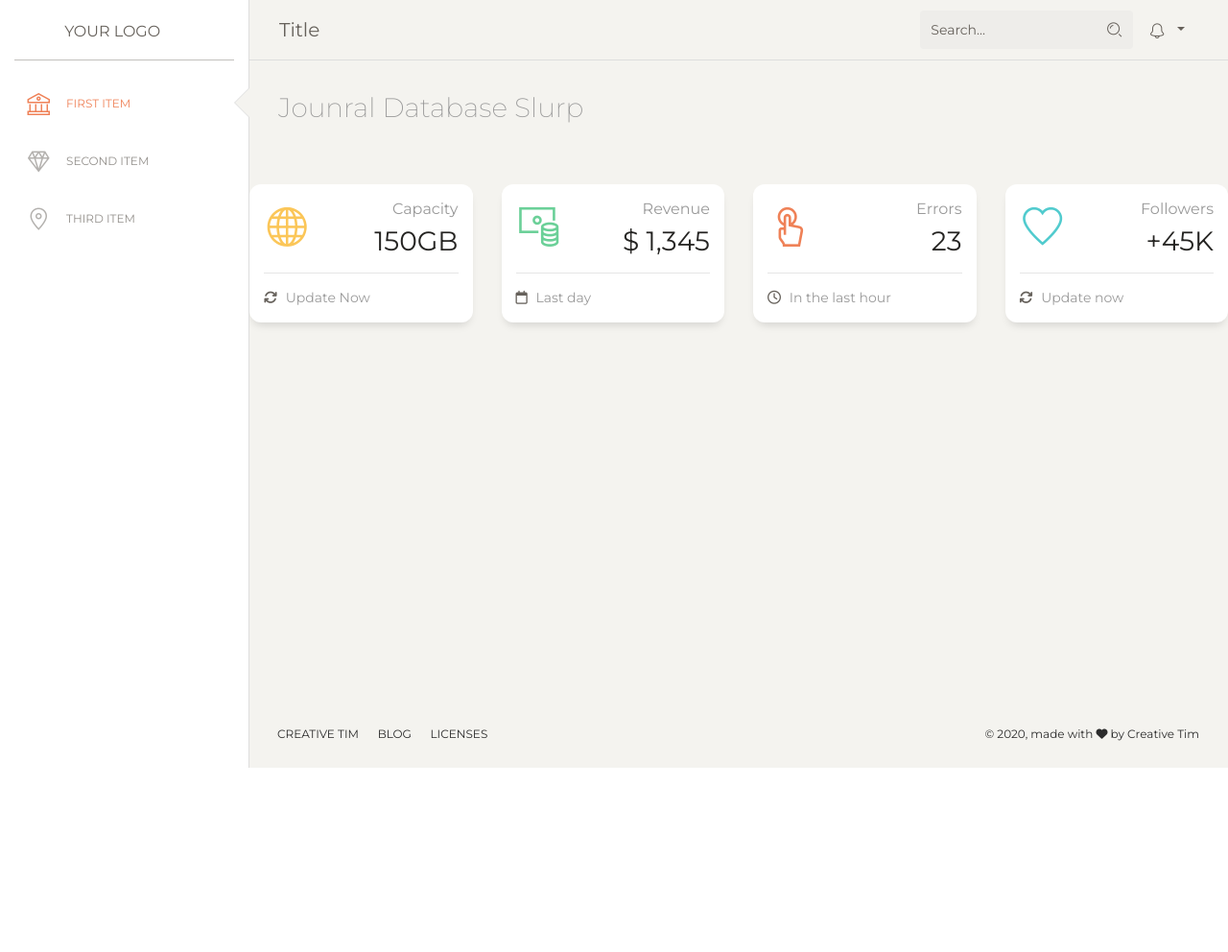
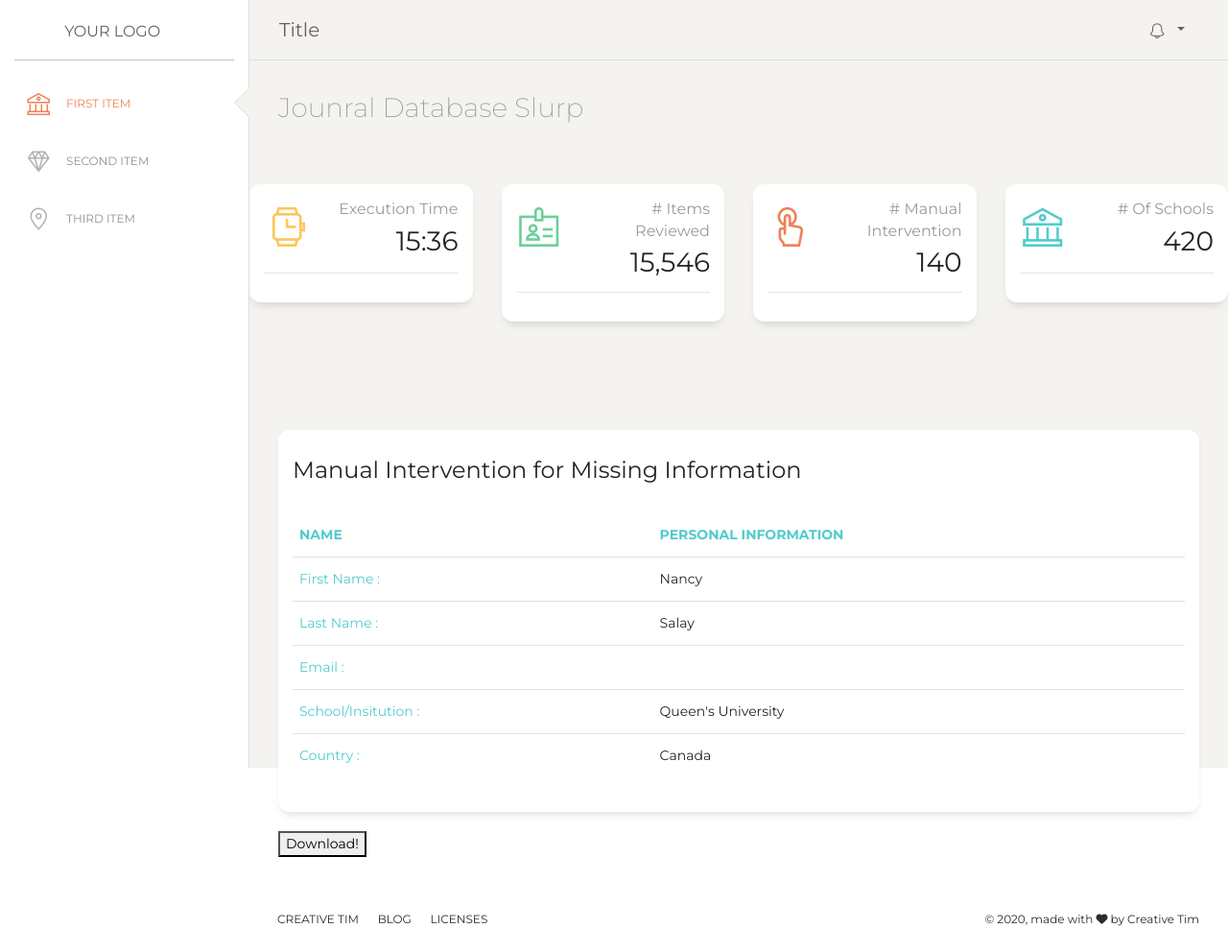
Before and after one commit to aaejo/dashboard, a website: page template.html in a window 1280 px wide. Shown: the whole page at 96% size. Before the commit the page ends 800 px from the top, so only its background shows below. Drawn offline with Linux system fonts and the light colour scheme; some packages are replaced by stand-ins of ours.

Commit message:
updated template

```diff
--- /dev/null
+++ b/helloworld.txt
@@ -0,0 +1 @@
+helloworld
--- a/template.html
+++ b/template.html
@@ -94,16 +94,7 @@ Coded by www.creative-tim.com
             <span class="navbar-toggler-bar navbar-kebab"></span>
           </button>
           <div class="collapse navbar-collapse justify-content-end" id="navigation">
-            <form>
-              <div class="input-group no-border">
-                <input type="text" value="" class="form-control" placeholder="Search...">
-                <div class="input-group-append">
-                  <div class="input-group-text">
-                    <i class="nc-icon nc-zoom-split"></i>
-                  </div>
-                </div>
-              </div>
-            </form>
+
             <ul class="navbar-nav">
               <li class="nav-item btn-rotate dropdown">
                 <a class="nav-link dropdown-toggle" href="http://example.com" id="navbarDropdownMenuLink" data-toggle="dropdown" aria-haspopup="true" aria-expanded="false">
@@ -119,6 +110,7 @@ Coded by www.creative-tim.com
                 </div>
               </li>
             </ul>
+
           </div>
         </div>
       </nav>
@@ -138,49 +130,43 @@ Coded by www.creative-tim.com
               <div class="row">
                 <div class="col-5 col-md-4">
                   <div class="icon-big text-center icon-warning">
-                    <i class="nc-icon nc-globe text-warning"></i>
+                    <i class="nc-icon nc-watch-time text-warning"></i>
                   </div>
                 </div>
                 <div class="col-7 col-md-8">
                   <div class="numbers">
-                    <p class="card-category">Capacity</p>
-                    <p class="card-title">150GB<p>
+                    <p class="card-category">Execution Time</p>
+                    <p class="card-title">15:36<p>
                   </div>
                 </div>
               </div>
             </div>
             <div class="card-footer ">
               <hr>
-              <div class="stats">
-                <i class="fa fa-refresh"></i>
-                Update Now
-              </div>
+
             </div>
           </div>
         </div>
+
         <div class="col-lg-3 col-md-6 col-sm-6">
           <div class="card card-stats">
             <div class="card-body ">
               <div class="row">
                 <div class="col-5 col-md-4">
                   <div class="icon-big text-center icon-warning">
-                    <i class="nc-icon nc-money-coins text-success"></i>
+                    <i class="nc-icon nc-badge text-success"></i>
                   </div>
                 </div>
                 <div class="col-7 col-md-8">
                   <div class="numbers">
-                    <p class="card-category">Revenue</p>
-                    <p class="card-title">$ 1,345<p>
+                    <p class="card-category"># Items Reviewed</p>
+                    <p class="card-title">15,546<p>
                   </div>
                 </div>
               </div>
             </div>
             <div class="card-footer ">
               <hr>
-              <div class="stats">
-                <i class="fa fa-calendar-o"></i>
-                Last day
-              </div>
             </div>
           </div>
         </div>
@@ -196,18 +182,15 @@ Coded by www.creative-tim.com
                 </div>
                 <div class="col-7 col-md-8">
                   <div class="numbers">
-                    <p class="card-category">Errors</p>
-                    <p class="card-title">23<p>
+                    <p class="card-category"># Manual Intervention</p>
+                    <p class="card-title">140<p>
                   </div>
                 </div>
               </div>
             </div>
             <div class="card-footer ">
               <hr>
-              <div class="stats">
-                <i class="fa fa-clock-o"></i>
-                In the last hour
-              </div>
+
             </div>
           </div>
         </div>
@@ -218,23 +201,20 @@ Coded by www.creative-tim.com
               <div class="row">
                 <div class="col-5 col-md-4">
                   <div class="icon-big text-center icon-warning">
-                    <i class="nc-icon nc-favourite-28 text-primary"></i>
+                    <i class="nc-icon nc-bank text-primary"></i>
                   </div>
                 </div>
                 <div class="col-7 col-md-8">
                   <div class="numbers">
-                    <p class="card-category">Followers</p>
-                    <p class="card-title">+45K<p>
+                    <p class="card-category"># of Schools</p>
+                    <p class="card-title">420<p>
                   </div>
                 </div>
               </div>
             </div>
             <div class="card-footer ">
               <hr>
-              <div class="stats">
-                <i class="fa fa-refresh"></i>
-                Update now
-              </div>
+
             </div>
           </div>
         </div>
@@ -242,7 +222,86 @@ Coded by www.creative-tim.com
 
 
 
-      <footer class="footer" style="position: absolute; bottom: 0; width: -webkit-fill-available;">
+      <div class="content">
+        <div class="row">
+          <div class="col-md-12">
+            <div class="card">
+              <div class="card-header">
+                <h4 class="card-title"> Manual Intervention for Missing Information</h4>
+              </div>
+              <div class="card-body">
+                <div class="table-responsive">
+                  <table class="table">
+                    <thead class=" text-primary">
+                      <th>
+                        Name
+                      </th>
+                      <th>
+                        Personal Information
+                      </th>
+                    </thead>
+                    <tbody>
+                      <tr>
+                        <td class=" text-primary">
+                          First Name :
+                        </td>
+                        <td>
+                          Nancy
+                        </td>
+                      </tr>
+
+                      <tr>
+                        <td class=" text-primary">
+                          Last Name :
+                        </td>
+                        <td>
+                          Salay
+                        </td>
+                      </tr>
+
+                      <tr>
+                        <td class=" text-primary">
+                          Email :
+                        </td>
+                        <td>
+
+                        </td>
+                      </tr>
+
+                      <tr>
+                        <td class= "text-primary">
+                          School/Insitution :
+                        </td>
+                        <td>
+                          Queen's University
+                        </td>
+                      </tr>
+
+                      <tr>
+                        <td class= "text-primary">
+                          Country :
+                        </td>
+                        <td>
+                          Canada
+                        </td>
+                      </tr>
+                    </tbody>
+                  </table>
+                </div>
+              </div>
+            </div>
+          </div>
+        </div>
+        <button type="submit" onclick="window.open('helloworld.txt')">Download!</button>
+
+      </div>
+
+
+
+
+
+
+      <footer class="footer footer-black footer-white">
         <div class="container-fluid">
           <div class="row">
             <nav class="footer-nav">
```
Also changed, not shown: examples/tables.html (+1 -0 lines).
